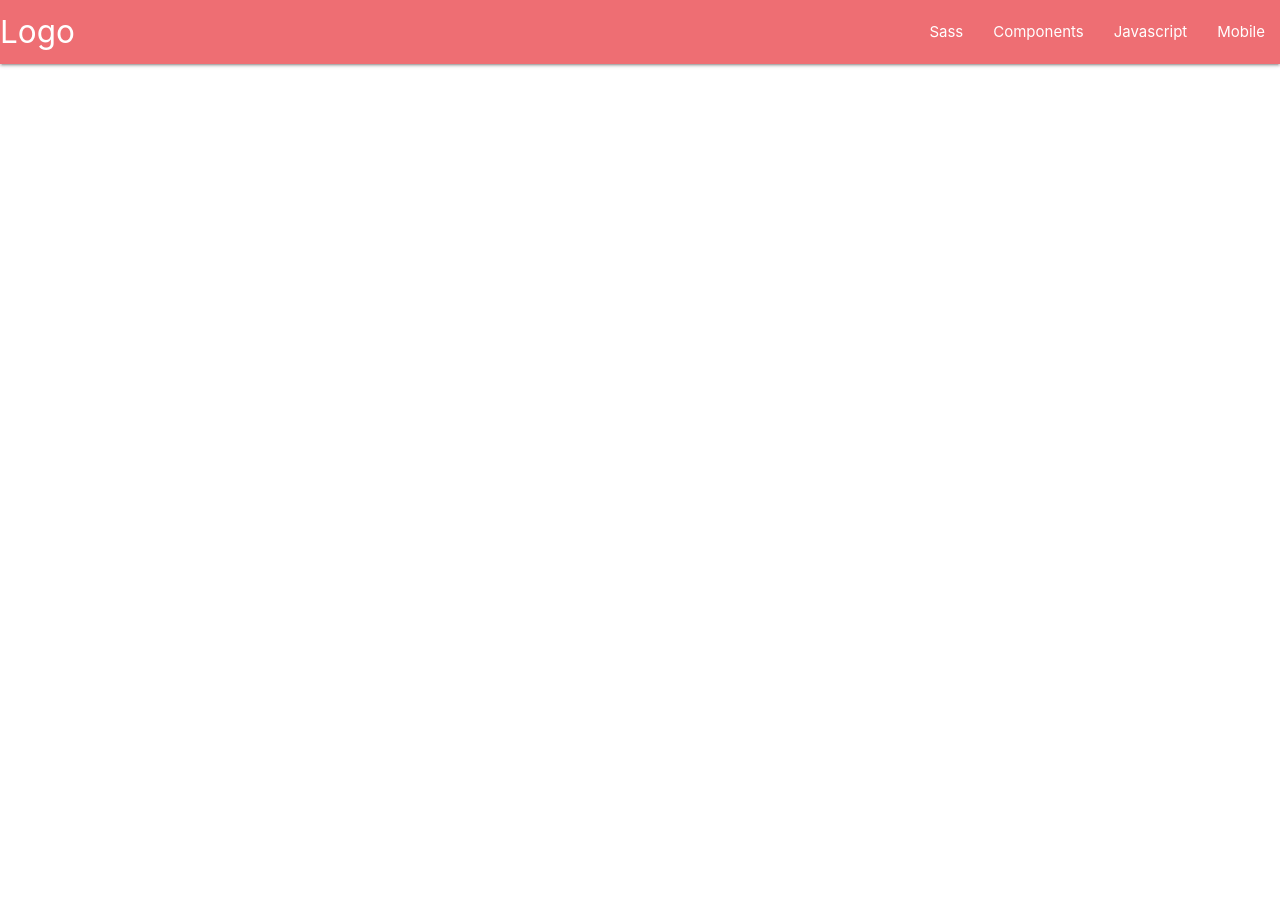
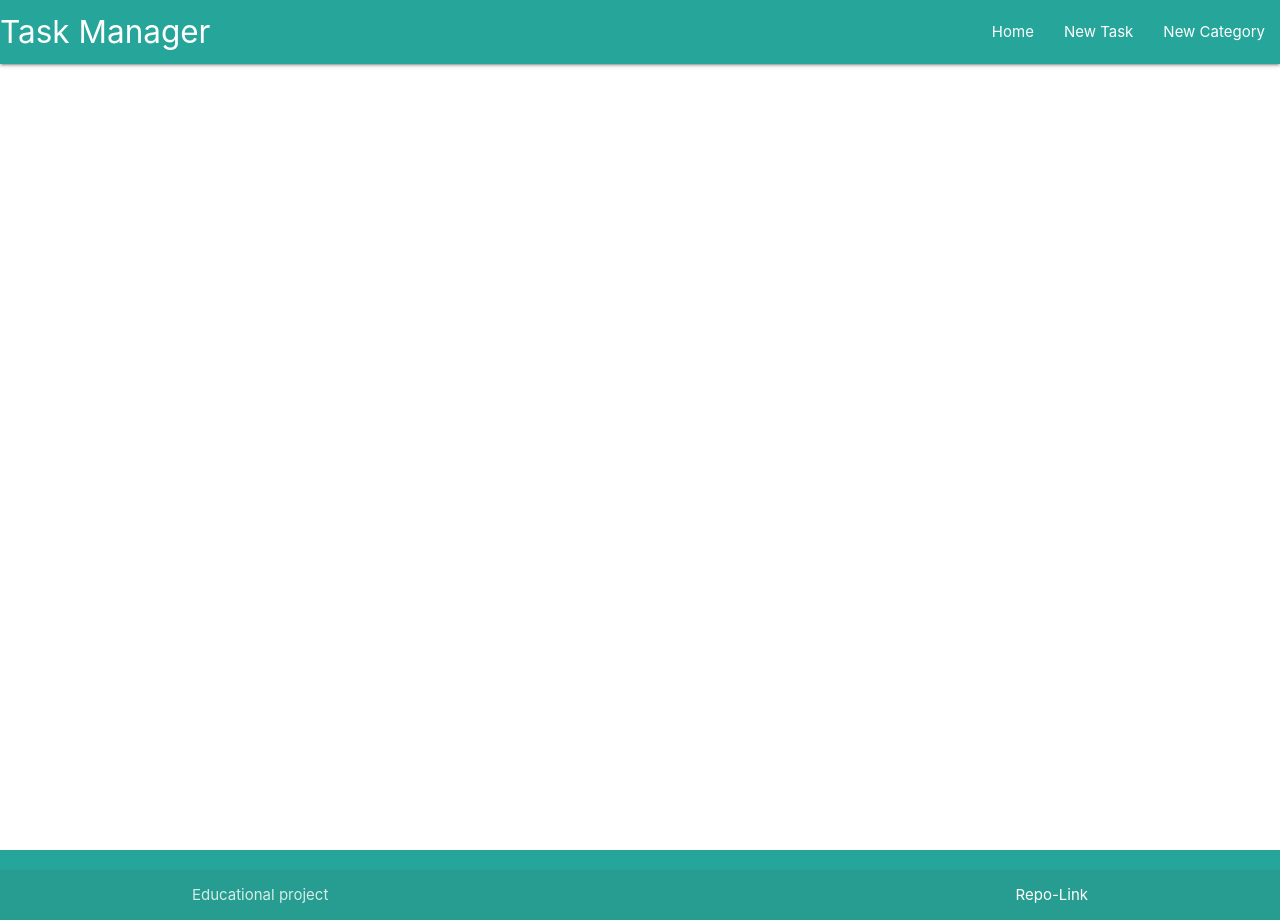
Before and after one commit to ErikHgm/Flask-Materialize-App, a Flask app: page / in a window 1280 px wide. Run offline with Flask 2, Linux system fonts and the light colour scheme; some libraries are stand-ins or nearby versions.

Commit message:
Update navbar and create main & footer sections

```diff
--- a/taskmanager/static/css/style.css
+++ b/taskmanager/static/css/style.css
@@ -0,0 +1,9 @@
+body {
+    display: flex;
+    min-height: 100vh;
+    flex-direction: column;
+  }
+
+  main {
+    flex: 1 0 auto;
+  }
--- a/taskmanager/static/js/script.js
+++ b/taskmanager/static/js/script.js
@@ -0,0 +1,5 @@
+document.addEventListener('DOMContentLoaded', function() {
+    // sidebar initialization
+    let sidenav = document.querySelectorAll('.sidenav');
+    M.Sidenav.init(sidenav);
+  });
--- a/taskmanager/templates/base.html
+++ b/taskmanager/templates/base.html
@@ -15,26 +15,41 @@
 
 <body>
     <header>
-        <nav>
+        <!-- top navbar -->
+        <nav class="teal lighten-1">
             <div class="nav-wrapper">
-                <a href="#!" class="brand-logo">Logo</a>
-                <a href="#" data-target="mobile-demo" class="sidenav-trigger"><i class="material-icons">menu</i></a>
+                <a href="#!" class="brand-logo">Task Manager</a>
+                <a href="#" data-target="mobile-demo" class="sidenav-trigger"><i class="fas fa-bars">menu</i></a>
                 <ul class="right hide-on-med-and-down">
-                    <li><a href="sass.html">Sass</a></li>
-                    <li><a href="badges.html">Components</a></li>
-                    <li><a href="collapsible.html">Javascript</a></li>
-                    <li><a href="mobile.html">Mobile</a></li>
+                    <li><a href="{{ url_for('home')}}">Home</a></li>
+                    <li><a href=" ">New Task</a></li>
+                    <li><a href=" ">New Category</a></li>
                 </ul>
             </div>
         </nav>
-
+        <!-- mobile navbar -->
         <ul class="sidenav" id="mobile-demo">
-            <li><a href="sass.html">Sass</a></li>
-            <li><a href="badges.html">Components</a></li>
-            <li><a href="collapsible.html">Javascript</a></li>
-            <li><a href="mobile.html">Mobile</a></li>
+            <li><a href="{{ url_for('home')}}">Home</a></li>
+            <li><a href=" ">New Task</a></li>
+            <li><a href=" ">New Category</a></li>
         </ul>
     </header>
+
+    <main class="container">
+        {% block content %}
+        {% endblock %}
+    </main>
+
+
+    <footer class="page-footer teal lighten-1">
+        <div class="footer-copyright">
+            <div class="container">
+                Educational project
+                <a class="white-text text-lighten-4 right" target="_blank" href="https://github.com/ErikHgm/Materialize-App">Repo-Link</a>
+            </div>
+        </div>
+    </footer>
+
     <script src="https://cdnjs.cloudflare.com/ajax/libs/materialize/1.0.0/js/materialize.min.js"></script>
     <script src="{{ url_for('static', filename= 'js/script.js')}}"></script>
 </body>
```
